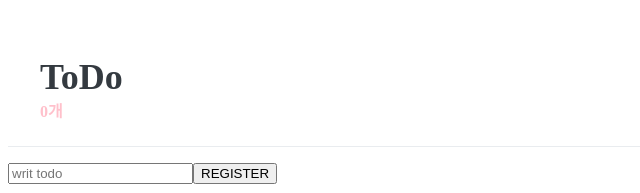
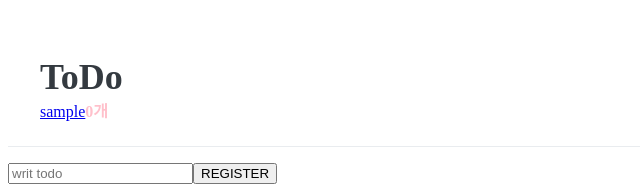
Before and after one commit to yoon-junseo/state, a React app: page /todo in a window 1280 px wide. Shown: the top 193 px of the page, without its empty margins (0-640 px from the left). Built offline with nearby package versions, Linux system fonts and the light colour scheme; the HTML template or start-up script is replaced by a standard one.

Commit message:
fix: ContextProvider 적용
#3

```diff
--- a/src/components/SampleReudcer/index.tsx
+++ b/src/components/SampleReudcer/index.tsx
@@ -1,15 +1,9 @@
 import React from 'react';
-
-import SampleProvider from '@/context/sample';
 
 import ReducerSample from '@/components/SampleReudcer/ReducerSample';
 
 const SampleReducer = () => {
-  return (
-    <SampleProvider>
-      <ReducerSample />
-    </SampleProvider>
-  );
+  return <ReducerSample />;
 };
 
 export default SampleReducer;
--- a/src/components/Todo/TodoHead/index.tsx
+++ b/src/components/Todo/TodoHead/index.tsx
@@ -1,4 +1,5 @@
 import React from 'react';
+import { Link } from 'react-router-dom';
 
 import { useTodoState } from '@/context/todo/hooks';
 
@@ -10,6 +11,7 @@ const TodoHead = () => {
   return (
     <TodoHeadBlock>
       <h1>ToDo</h1>
+      <Link to="/sample">sample</Link>
       <LengthSpan>{todoList.length}개</LengthSpan>
     </TodoHeadBlock>
   );
--- a/src/context/todo/index.tsx
+++ b/src/context/todo/index.tsx
@@ -1,4 +1,4 @@
-import React, { useRef, useReducer, createContext } from 'react';
+import React, { useReducer, createContext } from 'react';
 import { State, ToDoDispatch } from './types';
 import todoReducer from './reducer';
 
--- a/src/pages/TodoPage.tsx
+++ b/src/pages/TodoPage.tsx
@@ -1,6 +1,4 @@
 import React from 'react';
-
-import TodoProvider from '@/context/todo';
 
 import TodoHead from '@/components/Todo/TodoHead';
 import TodoList from '@/components/Todo/TodoList';
@@ -8,11 +6,11 @@ import TodoCreate from '@/components/Todo/TodoCreate';
 
 const TodoPage = () => {
   return (
-    <TodoProvider>
+    <>
       <TodoHead />
       <TodoList />
       <TodoCreate />
-    </TodoProvider>
+    </>
   );
 };
 
--- a/src/router/index.tsx
+++ b/src/router/index.tsx
@@ -2,7 +2,9 @@ import React from 'react';
 import loadable from '@loadable/component';
 import { Route, Switch } from 'react-router-dom';
 
+import ContextProvider from '@/context';
 import TodoProvider from '@/context/todo';
+import SampleProvider from '@/context/sample';
 
 const MainPage = loadable(() => import('@/pages/MainPage'));
 const SamplePage = loadable(() => import('@/pages/SamplePage'));
@@ -12,11 +14,11 @@ const Router = () => {
   return (
     <>
       <Switch>
-        <TodoProvider>
+        <ContextProvider contexts={[TodoProvider, SampleProvider]}>
           <Route path="/" component={MainPage} exact />
           <Route path="/sample" component={SamplePage} exact />
           <Route path="/todo" component={TodoPage} exact />
-        </TodoProvider>
+        </ContextProvider>
       </Switch>
     </>
   );
```
